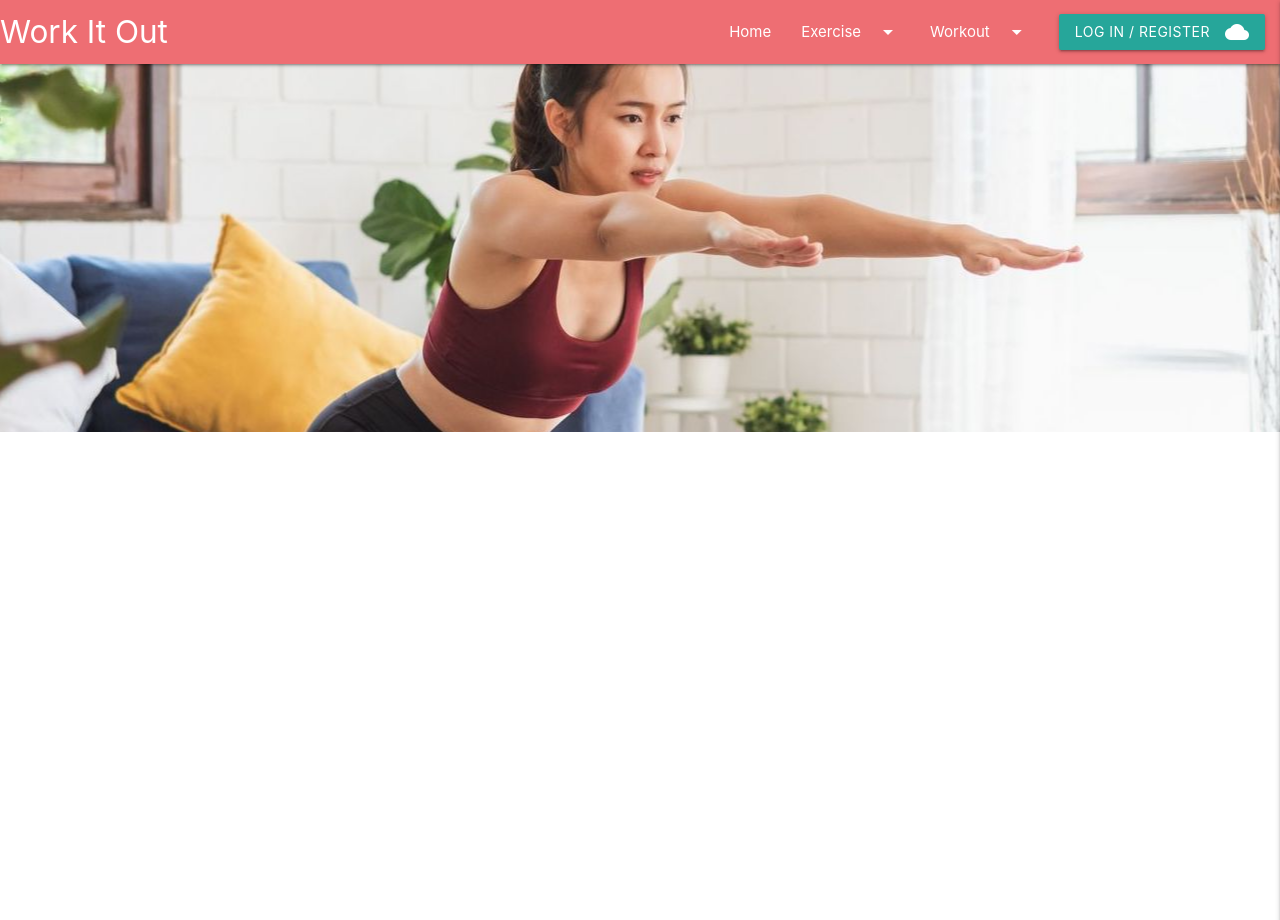
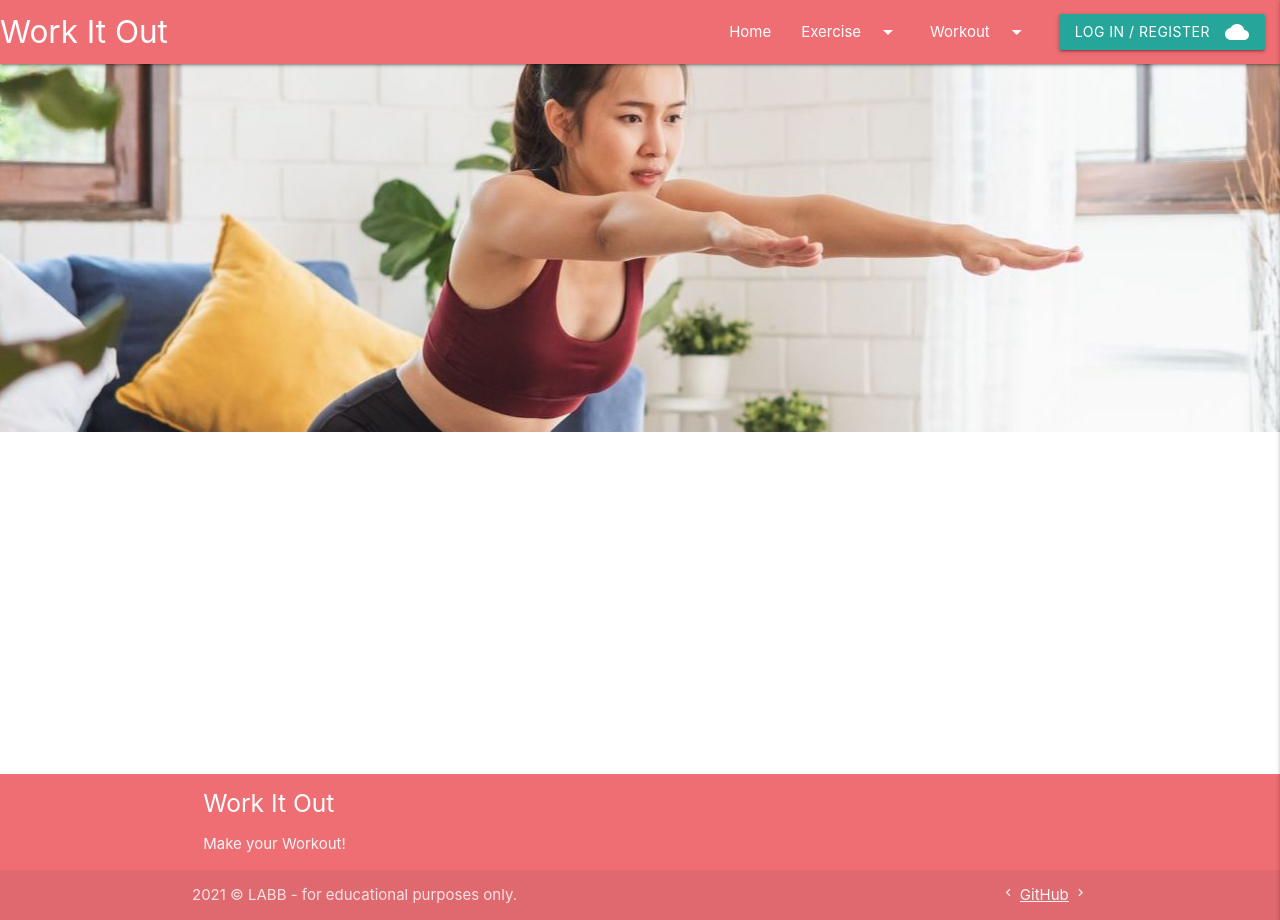
Before and after one commit to lornebb/Building-Block-Body, a Flask app: page / in a window 1280 px wide. Run offline with Flask 2, Linux system fonts and the light colour scheme; data that the repository does not hold is empty; some libraries are stand-ins or nearby versions.

Commit message:
added footer, copywrite and personal styling to footer

```diff
--- a/static/css/style.css
+++ b/static/css/style.css
@@ -1,3 +1,22 @@
 .parallax-container {
     height: 40vh;
   }
+
+/* sticky footer */
+body {
+    display: flex;
+    min-height: 100vh;
+    flex-direction: column;
+  }
+
+main {
+    flex: 1 0 auto;
+  }
+
+.page-footer {
+    padding-top: 0px;
+}
+
+.page-footer-row {
+    margin-bottom: 0px;;
+}
--- a/static/js/script.js
+++ b/static/js/script.js
@@ -1,6 +1,8 @@
 $(document).ready(function(){
     $('.sidenav').sidenav({edge: "right"});
     $(".dropdown-trigger").dropdown({ hover: false });
+    $('.dropdown-trigger-main').dropdown();
     $('.parallax').parallax();
     $('input#username, input#password').characterCounter();
+    $("#copyright").text(new Date().getFullYear());
   });
--- a/templates/base.html
+++ b/templates/base.html
@@ -39,8 +39,8 @@
               <a href="#" data-target="mobile-menu" class="sidenav-trigger right"><i class="material-icons">menu</i></a>
               <ul class="right hide-on-med-and-down">
                 <li><a href="{{ url_for('get_exercises') }}">Home</a></li>
-                <li><a class="dropdown-trigger" href="#!" data-target="dropdown1">Exercise<i class="material-icons right">arrow_drop_down</i></a></li>
-                <li><a class="dropdown-trigger" href="#!" data-target="dropdown2">Workout<i class="material-icons right">arrow_drop_down</i></a></li>
+                <li><a class="dropdown-trigger-main" href="#!" data-target="dropdown1">Exercise<i class="material-icons right">arrow_drop_down</i></a></li>
+                <li><a class="dropdown-trigger-main" href="#!" data-target="dropdown2">Workout<i class="material-icons right">arrow_drop_down</i></a></li>
                 <a href="{{ url_for('log_in_register') }}" class="waves-effect waves-light btn"><i class="material-icons right">cloud</i>Log In / Register</a>
               </ul>
             </div>
@@ -66,6 +66,7 @@
         {% endif %}
       {% endwith %}
     </section>
+
     <div class="parallax-container">
       <div class="parallax"><img src="../static/images/young-woman-workout-at-home.jpg"></div>
     </div>
@@ -74,6 +75,34 @@
       {% block content %}
       {% endblock %}
     </main>
+
+    <footer class="page-footer">
+      <div class="container">
+        <div class="row page-footer-row">
+          <div class="col l6 s12">
+            <h5 class="white-text">Work It Out</h5>
+            <p class="grey-text text-lighten-4">Make your Workout!</p>
+          </div>
+          <!-- <div class="col l4 offset-l2 s12">
+            <h5 class="white-text">Links</h5>
+             <ul>
+              <li><a class="grey-text text-lighten-3" href="#!">Link 1</a></li>
+              <li><a class="grey-text text-lighten-3" href="#!">Link 2</a></li>
+            </ul>
+          </div> -->
+        </div>
+      </div>
+      <div class="footer-copyright">
+        <div class="container">
+          <span id="copyright"></span> &copy LABB - for educational purposes only.
+        <a class="grey-text text-lighten-4 right" href="#!">
+          <i class="material-icons tiny">chevron_left</i>
+          <u>GitHub</u>
+          <i class="material-icons tiny">chevron_right</i>
+        </a>
+        </div>
+      </div>
+    </footer>
 
     <script
       src="http://code.jquery.com/jquery-3.5.1.min.js"
```
